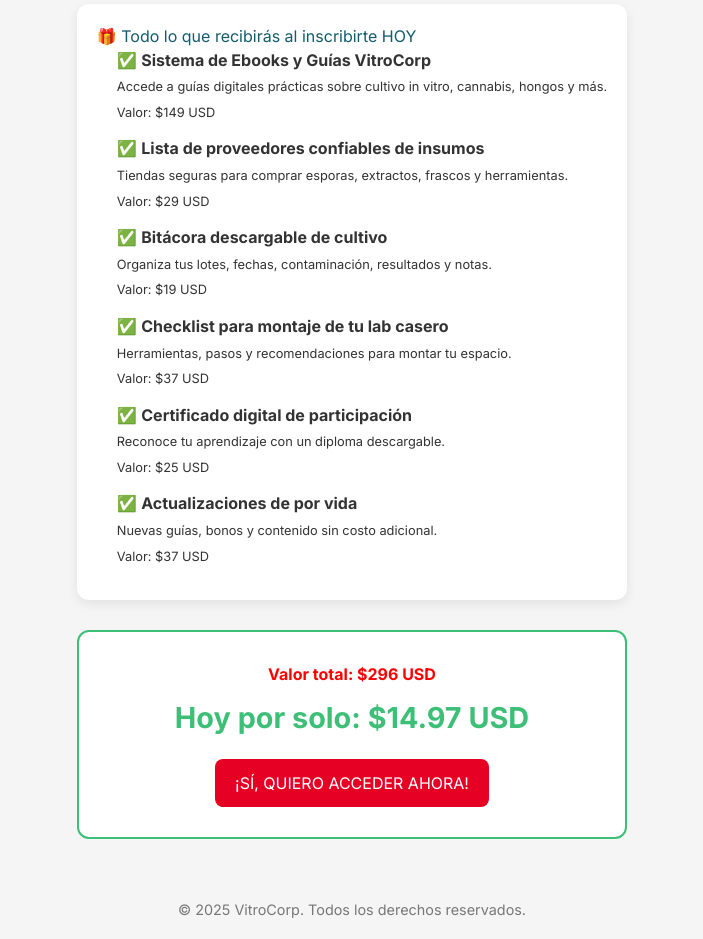
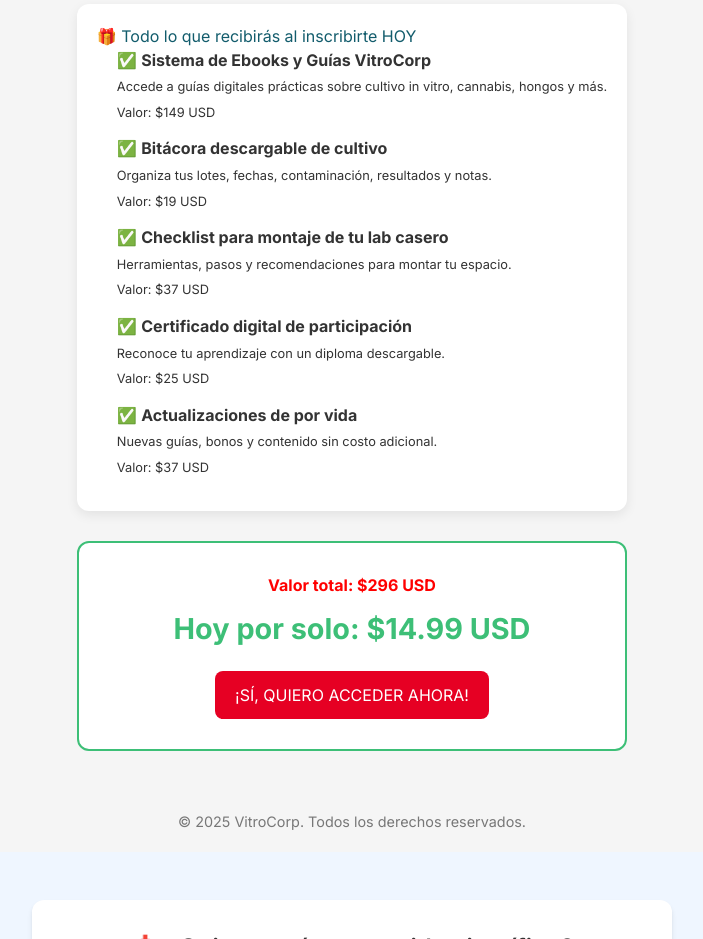
Before and after one commit to VitrocorpEc/VitrocorpEc, a plain HTML site: page index.html in a window 1280 px wide. Shown: the part 2420-3359 px from the top of the page, without its empty margins (288-991 px from the left). Drawn offline with nearby package versions, Linux system fonts and the light colour scheme.

Commit message:
Update index.html

```diff
--- a/index.html
+++ b/index.html
@@ -377,7 +377,6 @@
       <h2>🎁 Todo lo que recibirás al inscribirte HOY</h2>
       <ul>
         <li>✅ <strong>Sistema de Ebooks y Guías VitroCorp</strong><br><small>Accede a guías digitales prácticas sobre cultivo in vitro, cannabis, hongos y más.<br>Valor: $149 USD</small></li>
-        <li>✅ <strong>Lista de proveedores confiables de insumos</strong><br><small>Tiendas seguras para comprar esporas, extractos, frascos y herramientas.<br>Valor: $29 USD</small></li>
         <li>✅ <strong>Bitácora descargable de cultivo</strong><br><small>Organiza tus lotes, fechas, contaminación, resultados y notas.<br>Valor: $19 USD</small></li>
         <li>✅ <strong>Checklist para montaje de tu lab casero</strong><br><small>Herramientas, pasos y recomendaciones para montar tu espacio.<br>Valor: $37 USD</small></li>
         <li>✅ <strong>Certificado digital de participación</strong><br><small>Reconoce tu aprendizaje con un diploma descargable.<br>Valor: $25 USD</small></li>
@@ -387,7 +386,7 @@
 
     <div class="price-box">
       <div class="total">Valor total: $296 USD</div>
-      <div class="final">Hoy por solo: $14.97 USD</div>
+      <div class="final">Hoy por solo: $14.99 USD</div>
       <button>¡SÍ, QUIERO ACCEDER AHORA!</button>
     </div>
   </div>
```
